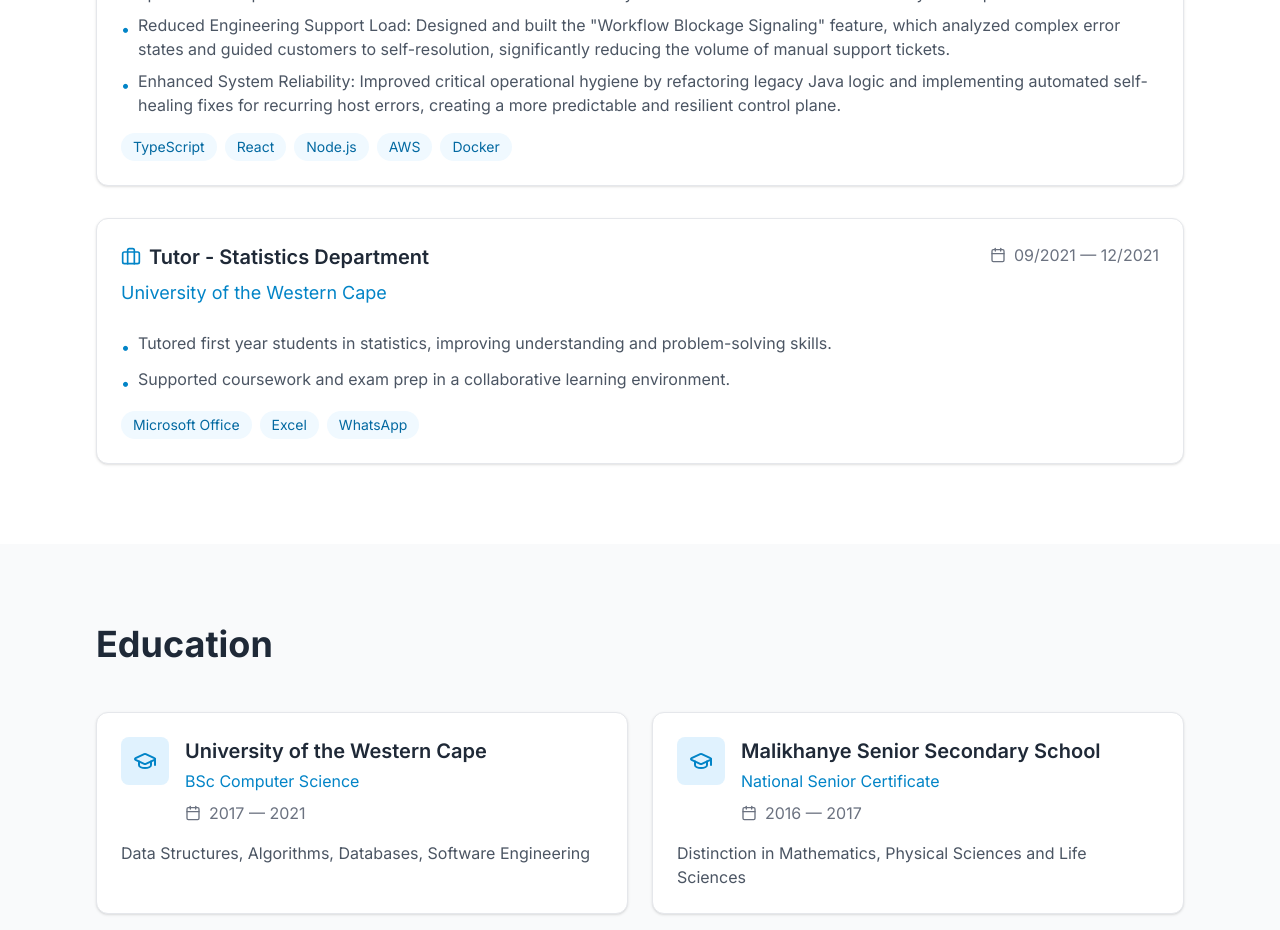
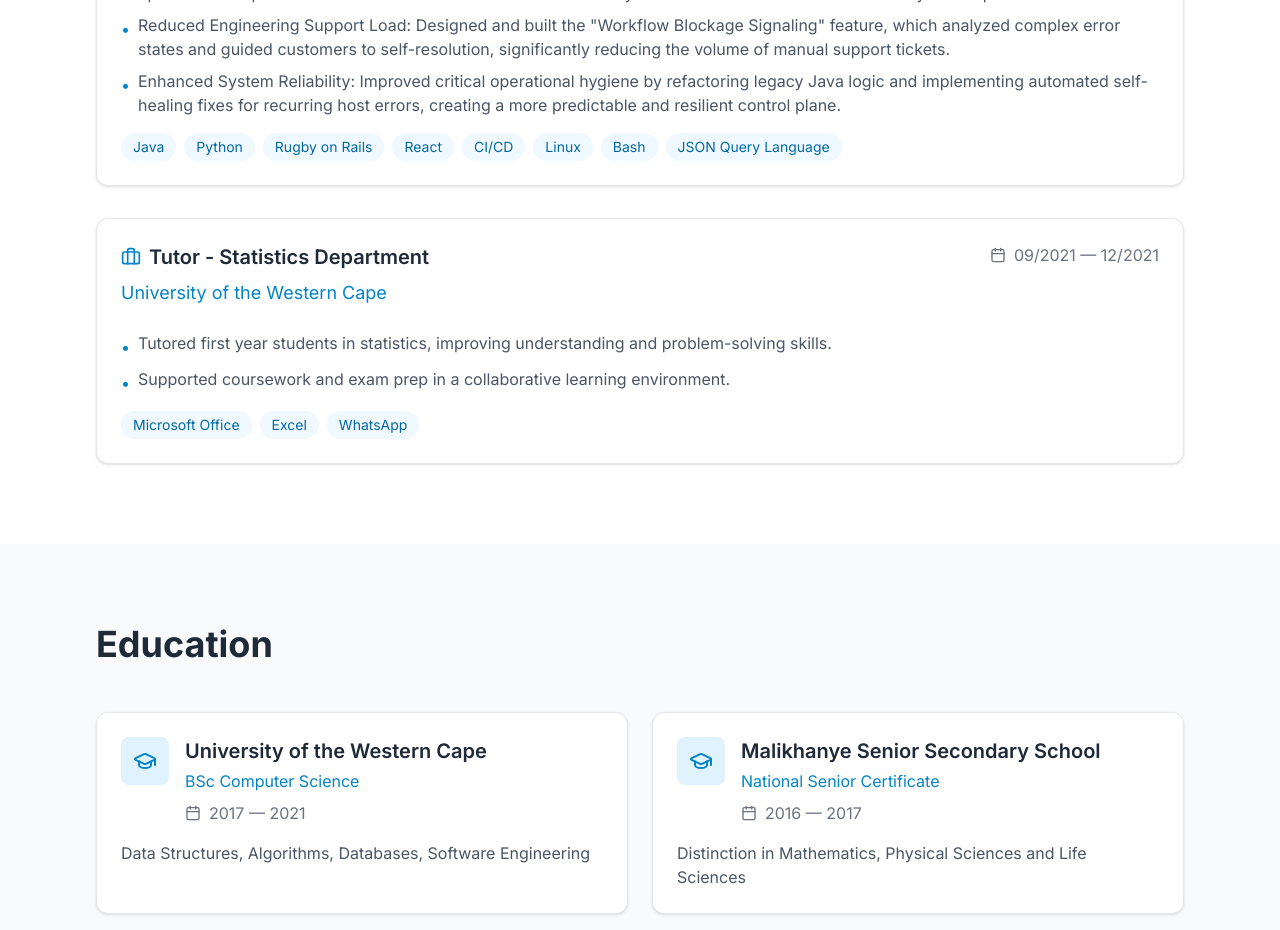
Before and after one commit to iamvusumzi/react-portfolio, a React (Vite) app: page / in a window 1280 px wide. Shown: the part 1840-2770 px from the top of the page. Built offline with nearby package versions, Linux system fonts and the light colour scheme.

Commit message:
Update tech stack in experience section for accuracy and completeness

```diff
--- a/src/data/index.ts
+++ b/src/data/index.ts
@@ -33,7 +33,16 @@ export const experience: Experience[] = [
       'Reduced Engineering Support Load: Designed and built the "Workflow Blockage Signaling" feature, which analyzed complex error states and guided customers to self-resolution, significantly reducing the volume of manual support tickets.',
       "Enhanced System Reliability: Improved critical operational hygiene by refactoring legacy Java logic and implementing automated self-healing fixes for recurring host errors, creating a more predictable and resilient control plane.",
     ],
-    tech: ["TypeScript", "React", "Node.js", "AWS", "Docker"],
+    tech: [
+      "Java",
+      "Python",
+      "Rugby on Rails",
+      "React",
+      "CI/CD",
+      "Linux",
+      "Bash",
+      "JSON Query Language",
+    ],
   },
   {
     company: "University of the Western Cape",
```
